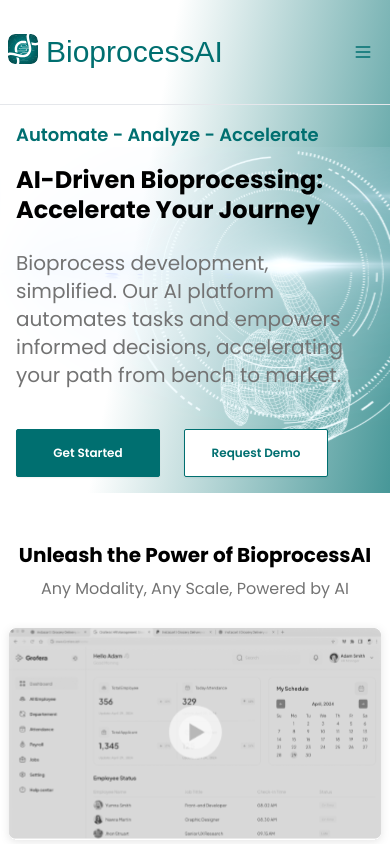
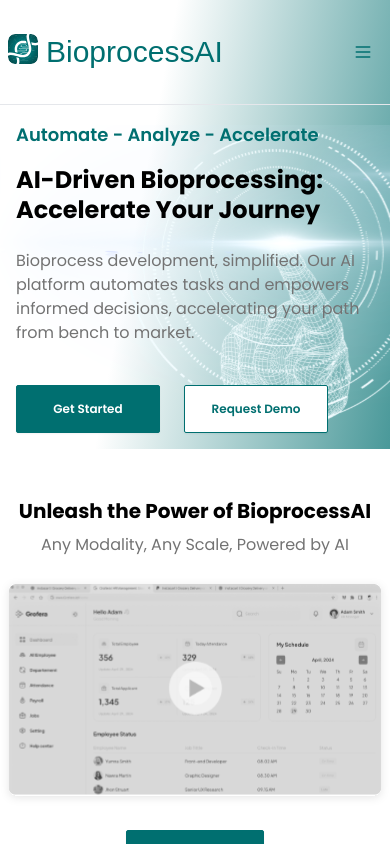
Before and after one commit to akshay-zee93/bioprocessAI, a Next.js app: page / in a window 390 px wide. Shown: the top 844 px of the page. Built offline with nearby package versions, Linux system fonts and the light colour scheme; a web font is replaced by a local one.

Commit message:
changes implemented according to feedback

```diff
--- a/app/Component/Hero.jsx
+++ b/app/Component/Hero.jsx
@@ -14,7 +14,7 @@
             <p>{"Accelerate Your Journey"}</p>
           </h1>
         </div>
-        <div className="  text-neutral-500 hidden lg:block  text-xl  font-normal">
+        <div className="  text-neutral-500 hidden lg:block  lg:text-xl  font-normal">
           <p>
             Bioprocess development, simplified. Our AI platform automates tasks
             and
@@ -24,7 +24,7 @@
             market.
           </p>
         </div>
-        <div className="  text-neutral-500 lg:hidden md:w-3/4  text-xl  font-normal">
+        <div className="  text-neutral-500 lg:hidden md:w-3/4  lg:text-xl  font-normal">
           <p>
             Bioprocess development, simplified. Our AI platform automates tasks
             and empowers informed decisions, accelerating your path from bench
```
